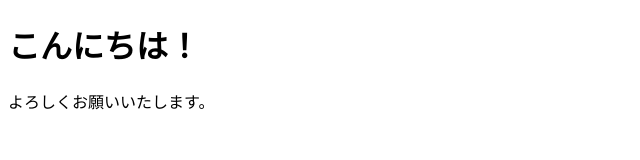
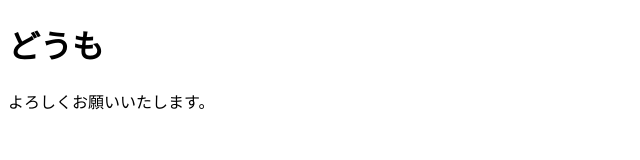
Before and after one commit to kendousys25-wq/pair-conflict, a plain HTML site: page index.html in a window 1280 px wide. Shown: the whole page, without its empty margins (0-640 px from the left). Drawn offline with Linux system fonts and the light colour scheme.

Commit message:
index修正

```diff
--- a/index.html
+++ b/index.html
@@ -6,7 +6,7 @@
     <title>Document</title>
 </head>
 <body>
-    <h1>こんにちは！</h1>
+    <h1>どうも</h1>
     <p>よろしくお願いいたします。</p>
 </body>
 </html>
```
